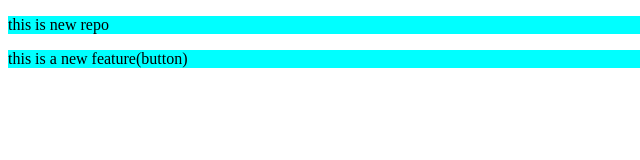
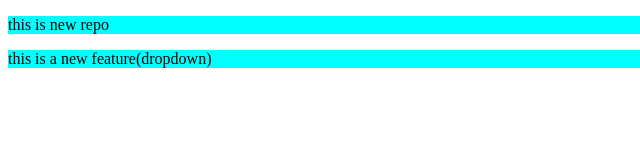
Before and after one commit to RISHI-SINGH2043/localrepo, a plain HTML site: page LocalRepo/index.html in a window 1280 px wide. Shown: the full height of the page, 0-640 px from the left. Drawn offline with Linux system fonts and the light colour scheme.

Commit message:
add dropdown

```diff
--- a/LocalRepo/index.html
+++ b/LocalRepo/index.html
@@ -8,7 +8,7 @@
 <link rel="stylesheet" href="style.css">
 <body>
     <p>this is new repo</p>
-    <p>this is a new feature(button)</p>
+    <p>this is a new feature(dropdown)</p>
     <script src="script.js"></script>
 </body>
 </html>
```
